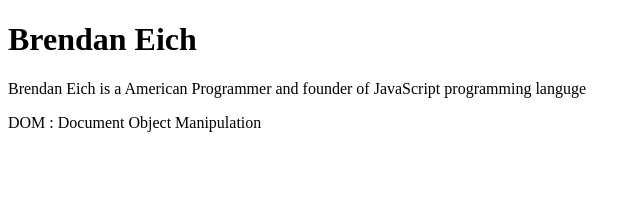
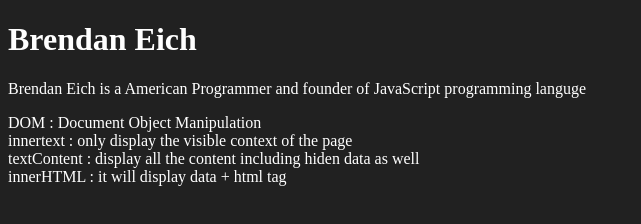
Before and after one commit to nidss1996/js_Learning, a plain HTML site: page 04_Dom/01.First.html in a window 1280 px wide. Shown: the whole page, without its empty margins (0-641 px from the left). Drawn offline with Linux system fonts and the light colour scheme.

Commit message:
Basic of DOM

```diff
--- a/04_Dom/01.First.html
+++ b/04_Dom/01.First.html
@@ -3,16 +3,25 @@
 <head>
     <meta charset="UTF-8">
     <title>Document</title>
+    <style>
+        .big-black{
+            background-color: #212121;
+            color: #fff;
+        }
+    </style>
 </head>
-<body>
-    <h1>
-        Brendan Eich
-    </h1>
+<body class="big-black">
+    <h1 id="title" class="heading">Brendan Eich<span style="display: none;">new part of the page </span></h1>
     <p>
         Brendan Eich is a American Programmer and founder of JavaScript programming languge
     </p>
     <p>
-        DOM : Document Object Manipulation
+        DOM : Document Object Manipulation<br>
+        innertext : only display the visible context of the page<br>
+        textContent : display all the content including hiden data as well<br>
+        innerHTML : it will display data + html tag
+
+
     </p>
 
 </body>
```
